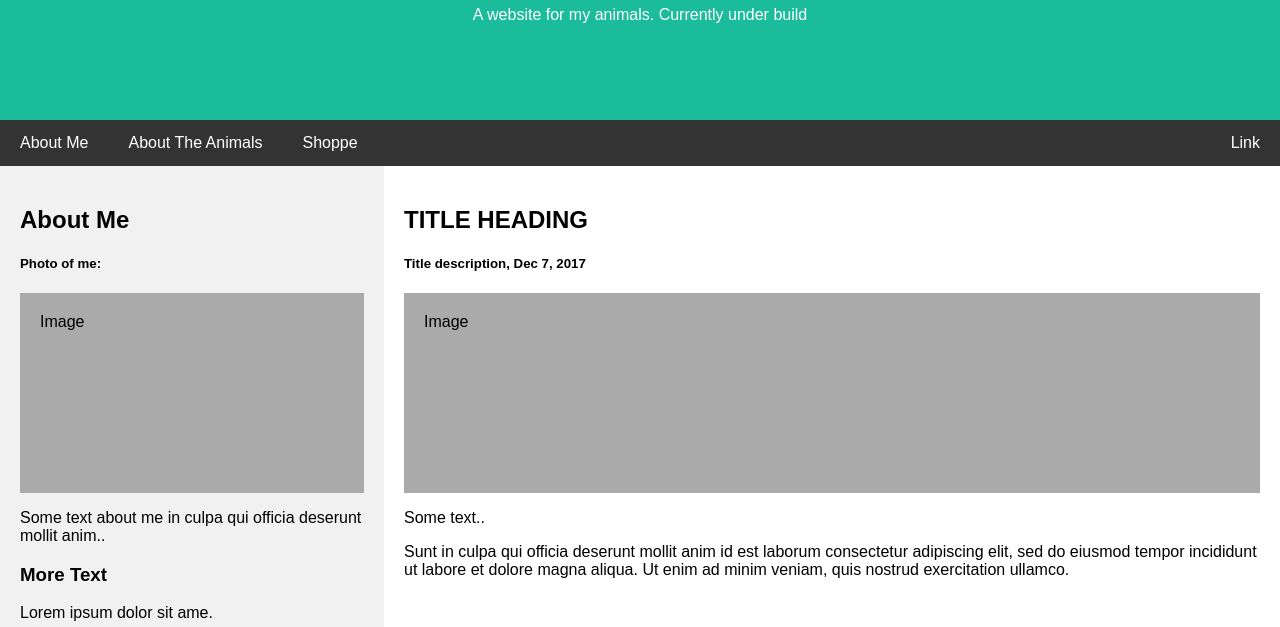
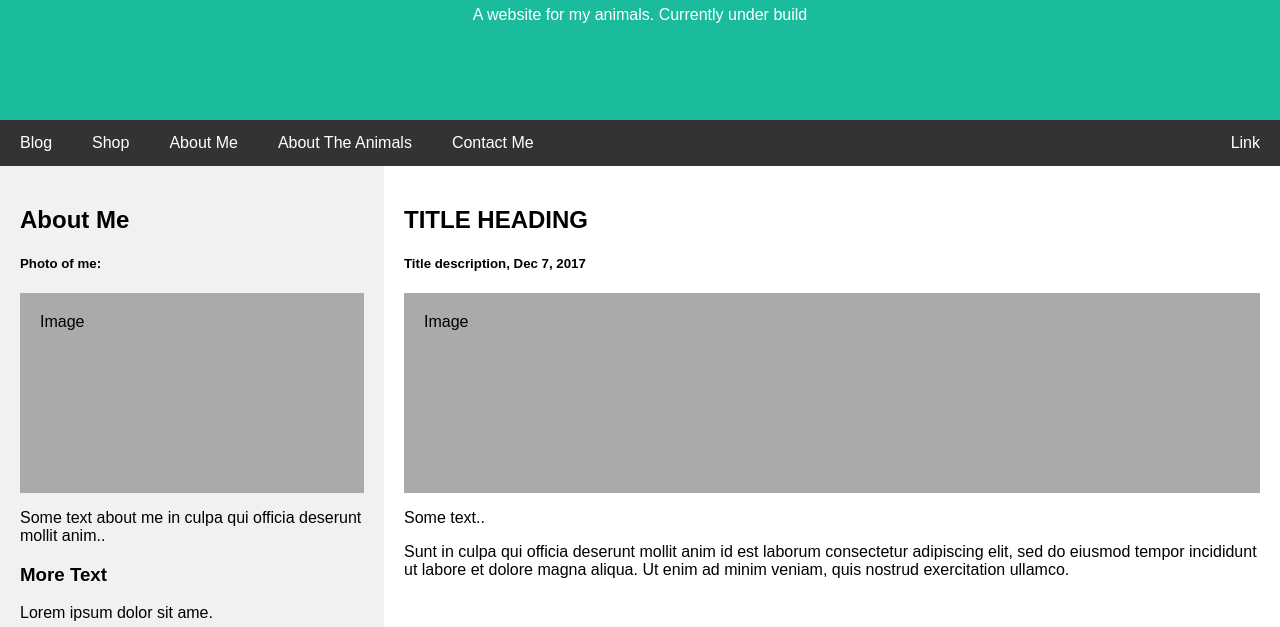
Before and after one commit to clairejohn/TousLesAnimaux, a plain HTML site: page index.html in a window 1280 px wide. Shown: the part 173-800 px from the top of the page. Drawn offline with Linux system fonts and the light colour scheme.

Commit message:
Added more tabs for the navigation bar

```diff
--- a/index.html
+++ b/index.html
@@ -118,9 +118,11 @@ body {
 </div>
 
 <div class="navbar">
+  <a href="#">Blog</a>
+  <a href="#">Shop</a>
   <a href="#">About Me</a>
   <a href="#">About The Animals</a>
-  <a href="#">Shoppe</a>
+  <a href="#">Contact Me</a>
   <a href="#" class="right">Link</a>
 </div>
 
```
